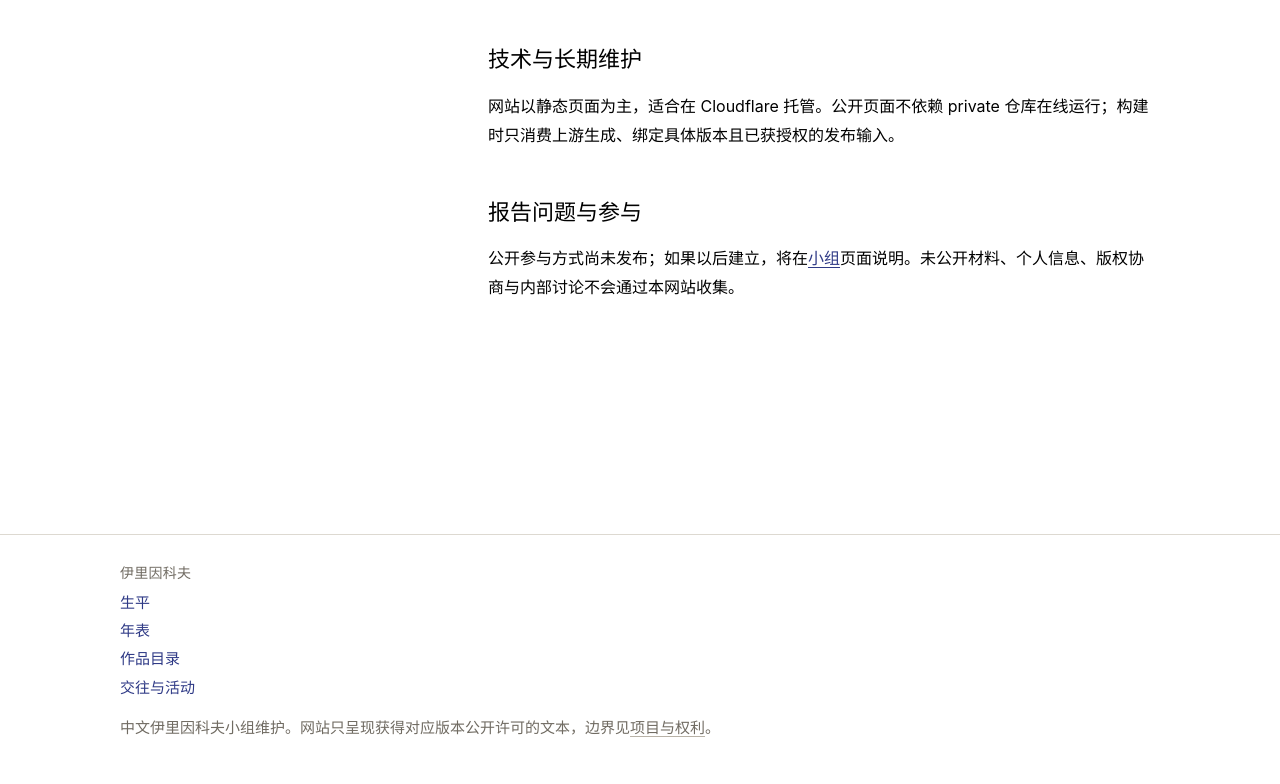
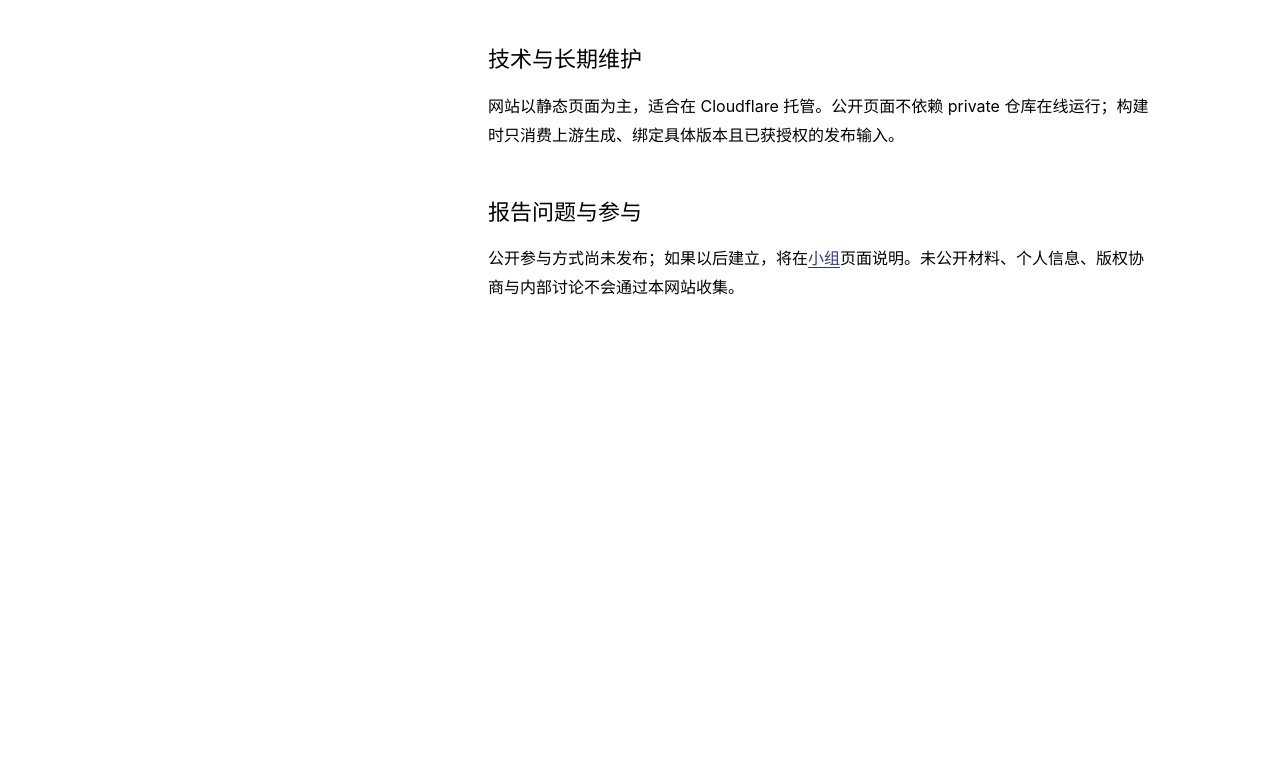
Before and after one commit to hoshF/ilyenkov-archive, an Astro site: page /about in a window 1280 px wide. Shown: the part 825-1609 px from the top of the page. After the commit the page ends 1263 px from the top, so only its background shows below. Built offline with nearby package versions, Linux system fonts and the light colour scheme; Astro itself is replaced by a stand-in of ours.

Commit message:
Remove the site footer
Drop the footer from the layout together with its stylesheet rules, and
state the navigation rule as it now stands: the header is the only fixed
navigation, subsection pages are linked from their section page, and
/about is linked from /about-us.

```diff
--- a/src/layouts/BaseLayout.astro
+++ b/src/layouts/BaseLayout.astro
@@ -43,26 +43,5 @@ const current = (href: string) => (
       </div>
     </header>
     <main><slot /></main>
-    <footer class="site-footer">
-      <div class="site-footer__inner">
-        {site.navigation.some((section) => section.children) && (
-          <nav class="site-footer__nav" aria-label="页脚导航">
-            {site.navigation.filter((section) => section.children).map((section) => (
-              <div class="site-footer__group">
-                <span class="site-footer__top">{section.label}</span>
-                <ul>
-                  {section.children!.map((child) => (
-                    <li><a href={child.href} aria-current={current(child.href) ? 'page' : undefined}>{child.label}</a></li>
-                  ))}
-                </ul>
-              </div>
-            ))}
-          </nav>
-        )}
-        <p class="site-footer__note">
-          {site.organization}维护。网站只呈现获得对应版本公开许可的文本，边界见<a href="/about">项目与权利</a>。
-        </p>
-      </div>
-    </footer>
   </body>
 </html>
--- a/src/styles/global.css
+++ b/src/styles/global.css
@@ -45,27 +45,6 @@ h2, h3, h4 { text-wrap: balance; line-height: 1.3; }
   text-decoration: none; display: inline-flex;
 }
 .site-header__masthead nav a:hover { color: var(--accent-dark); }
-
-.site-footer { background: var(--paper); border-top: 1px solid var(--line); margin-top: 96px; }
-
-.site-footer__inner { width: min(calc(100% - 40px), var(--content)); margin: 0 auto; padding: 28px 0 44px; }
-
-.site-footer__nav { flex-wrap: wrap; gap: 24px 44px; display: flex; }
-
-.site-footer__group { flex-direction: column; gap: 8px; display: flex; }
-
-.site-footer__top { color: var(--muted); font-size: var(--text-meta); letter-spacing: .02em; font-weight: 600; }
-
-.site-footer__group ul {
-  flex-direction: column; gap: 6px; margin: 0; padding: 0; list-style: none; display: flex;
-}
-.site-footer__group ul a { color: var(--accent); font-size: var(--text-secondary); text-decoration: none; }
-.site-footer__group ul a:hover { color: var(--accent-dark); text-decoration: underline; }
-.site-footer__group ul a[aria-current=page] { color: var(--muted); }
-
-.site-footer__note { color: var(--muted); font-size: var(--text-secondary); margin: 18px 0 0; line-height: 1.6; }
-.site-footer__note a { color: var(--muted); text-decoration-color: var(--line-strong); }
-.site-footer__note a:hover { color: var(--accent-dark); }
 
 .document-nav {
   max-width: var(--reading); border-top: 1px solid var(--line); font-size: var(--text-body);
@@ -212,12 +191,10 @@ h2, h3, h4 { text-wrap: balance; line-height: 1.3; }
 .edition-popover__errata ul { margin: 10px 0 0; padding-left: 1.2rem; }
 .edition-popover__errata li { font-size: var(--text-secondary); line-height: 1.6; }
 
-
 .container {
   width: min(calc(100% - 40px), var(--reading)); font-size: var(--text-body); margin: 0 auto;
   padding: var(--section-top) 0 120px;
 }
-
 
 .container.book-page { width: min(calc(100% - 40px), 860px); max-width: 860px; padding-top: 48px; font-size: var(--text-body); }
 
@@ -612,9 +589,6 @@ h2, h3, h4 { text-wrap: balance; line-height: 1.3; }
   .document-header h1 { font-size: var(--text-page-mobile); margin-top: 32px; }
   .prose { font-size: var(--text-body); }
   .fact-list > div { grid-template-columns: 1fr; gap: .15rem; }
-  .site-footer { margin-top: 64px; }
-  .site-footer__inner { width: min(calc(100% - 1.5rem), var(--content)); padding: 22px 0 32px; }
-  .site-footer__nav { gap: 20px 28px; }
   .document-nav__siblings { flex-direction: column; gap: 10px; }
   .document-nav__next { text-align: left; margin-left: 0; }
   .book-grid { gap: 28px; }
```
Also changed, not shown: docs/ARCHITECTURE.md (+4 -4 lines), tests/site-structure.test.ts (+1 -1 lines).
